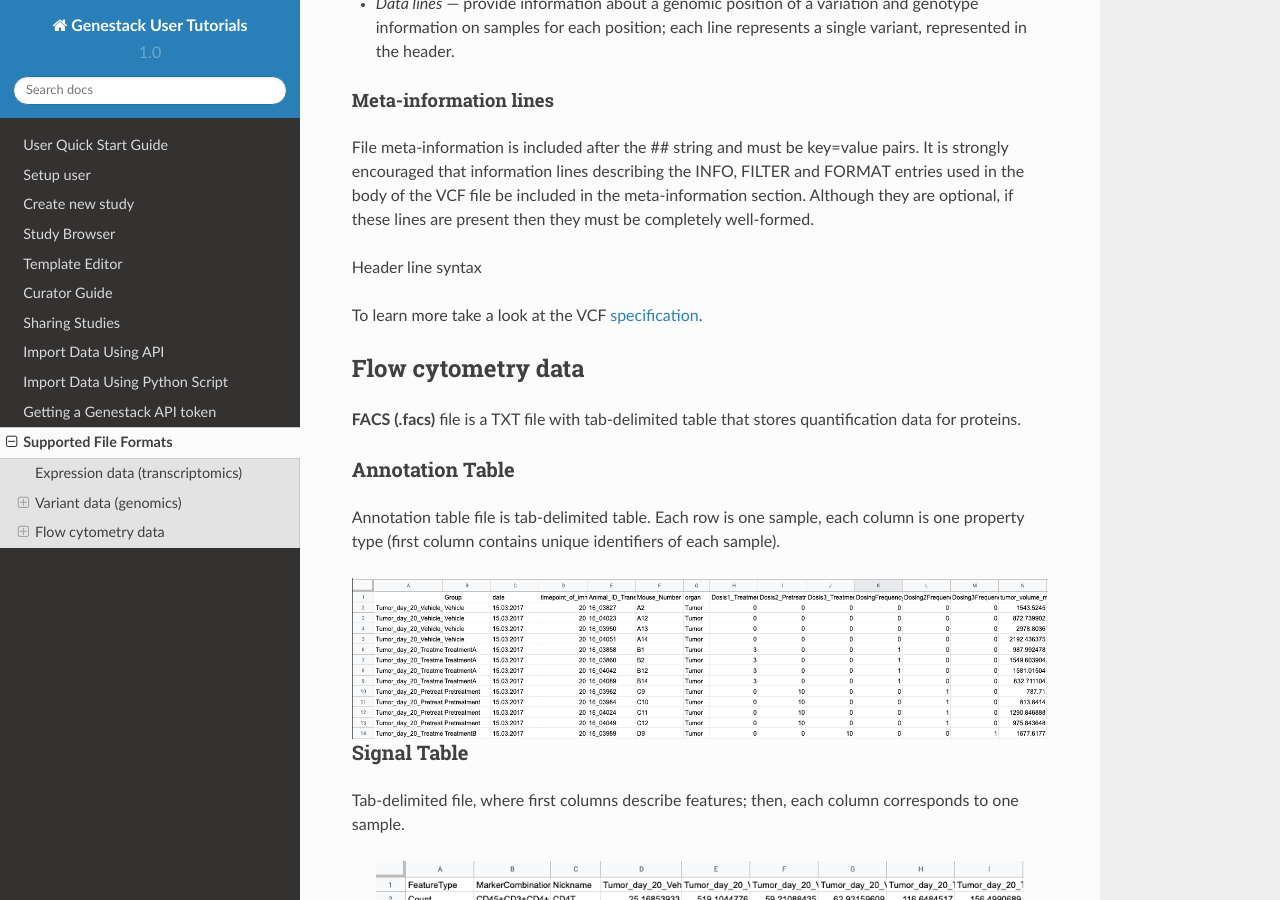
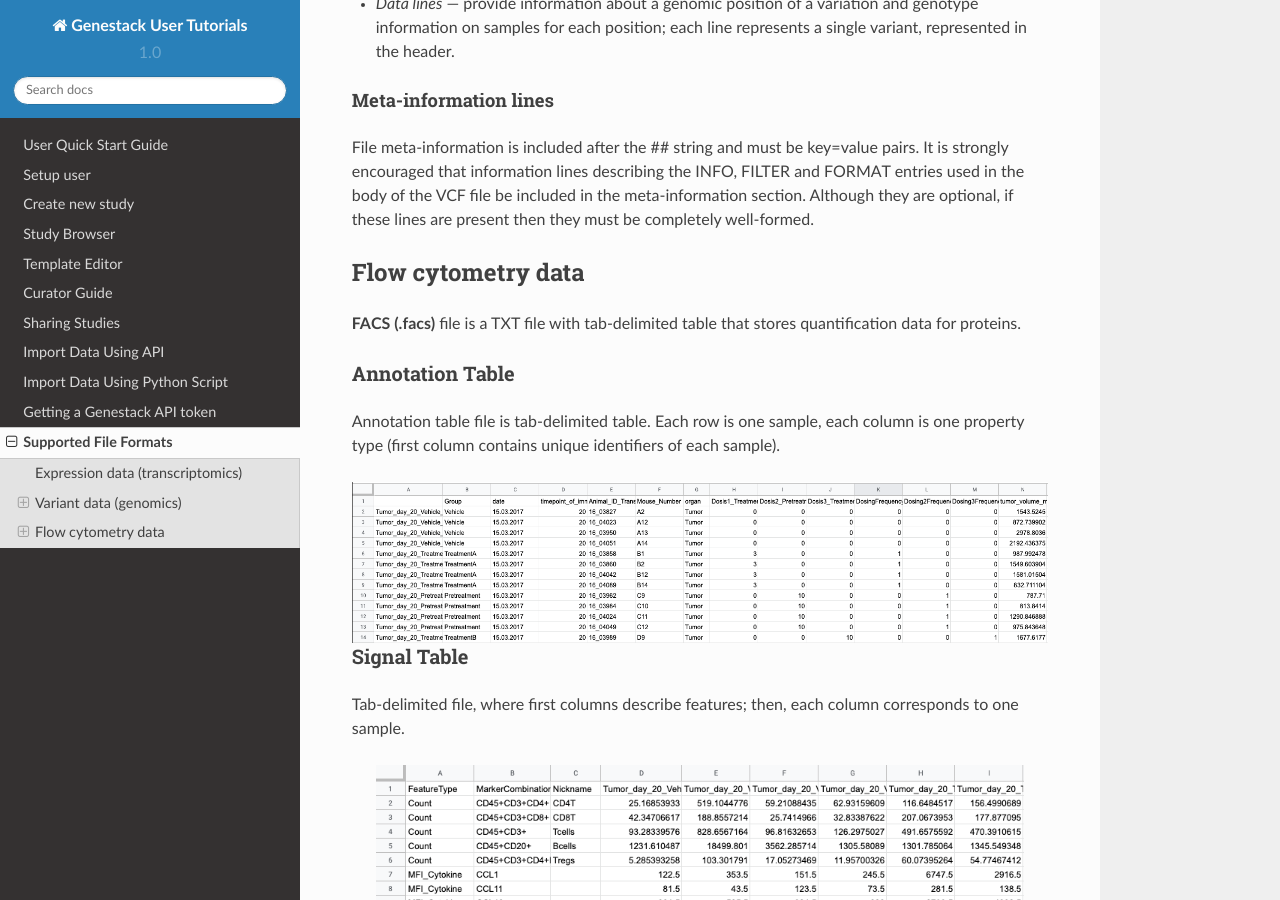
Before and after one commit to genestack/user-guide, a Sphinx documentation site: the page built from source/doc-odm-user-guide/supported-formats.rst, in a window 1280 px wide and 900 px high, scrolled down 2258 px. Built offline with Sphinx 7.4.7 and the Read the Docs theme 2.0.0, drawn with Linux system fonts in a browser that asks for light colours.

Commit message:
Update supported-formats.rst

```diff
--- a/source/doc-odm-user-guide/supported-formats.rst
+++ b/source/doc-odm-user-guide/supported-formats.rst
@@ -70,11 +70,6 @@ Meta-information lines
 
 File meta-information is included after the ## string and must be key=value pairs. It is strongly encouraged that information lines describing the INFO, FILTER and FORMAT entries used in the body of the VCF file be included in the meta-information section. Although they are optional, if these lines are present then they must be completely well-formed.
 
-Header line syntax
-
-To learn more take a look at the VCF specification_.
-
-.. _VCF specification: https://samtools.github.io/hts-specs/VCFv4.3.pdf
 
 Flow cytometry data
 -------------------
```
